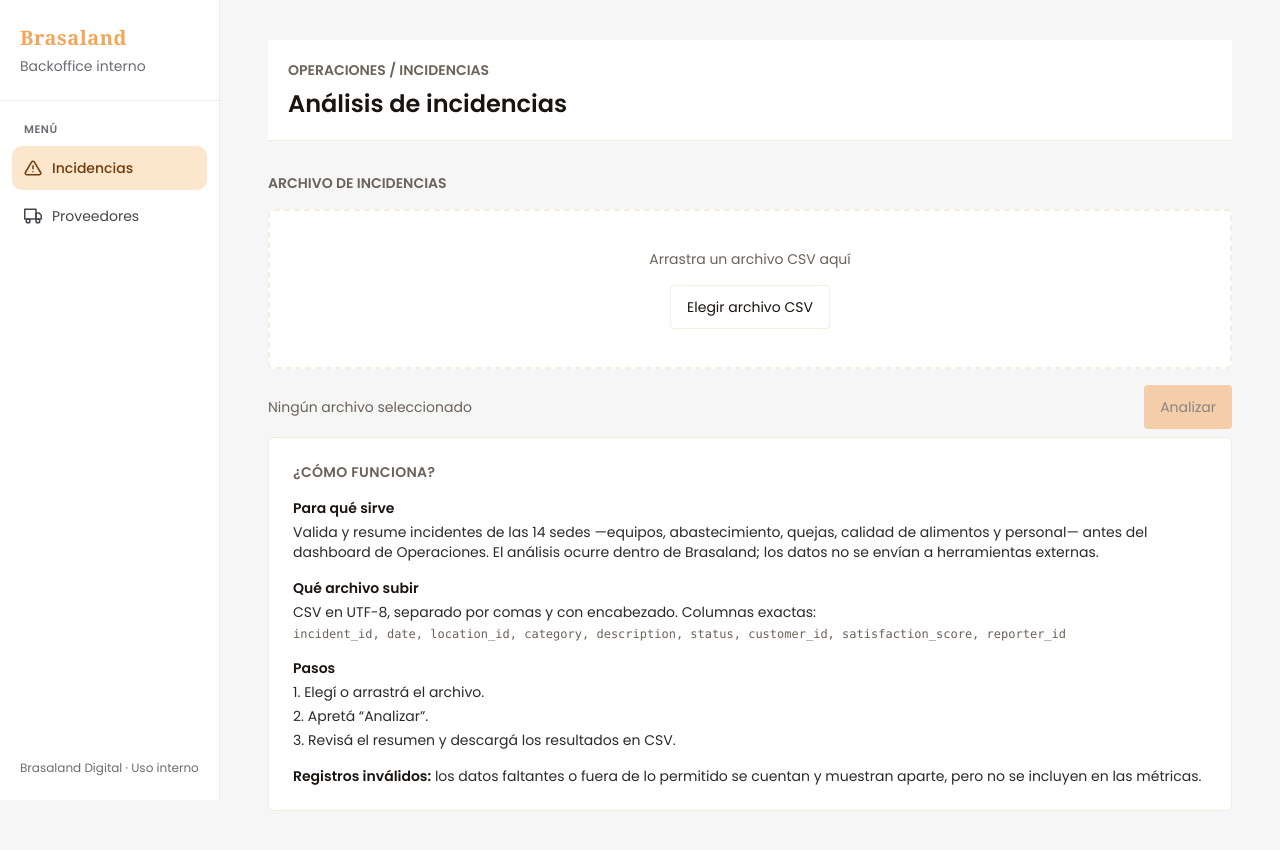
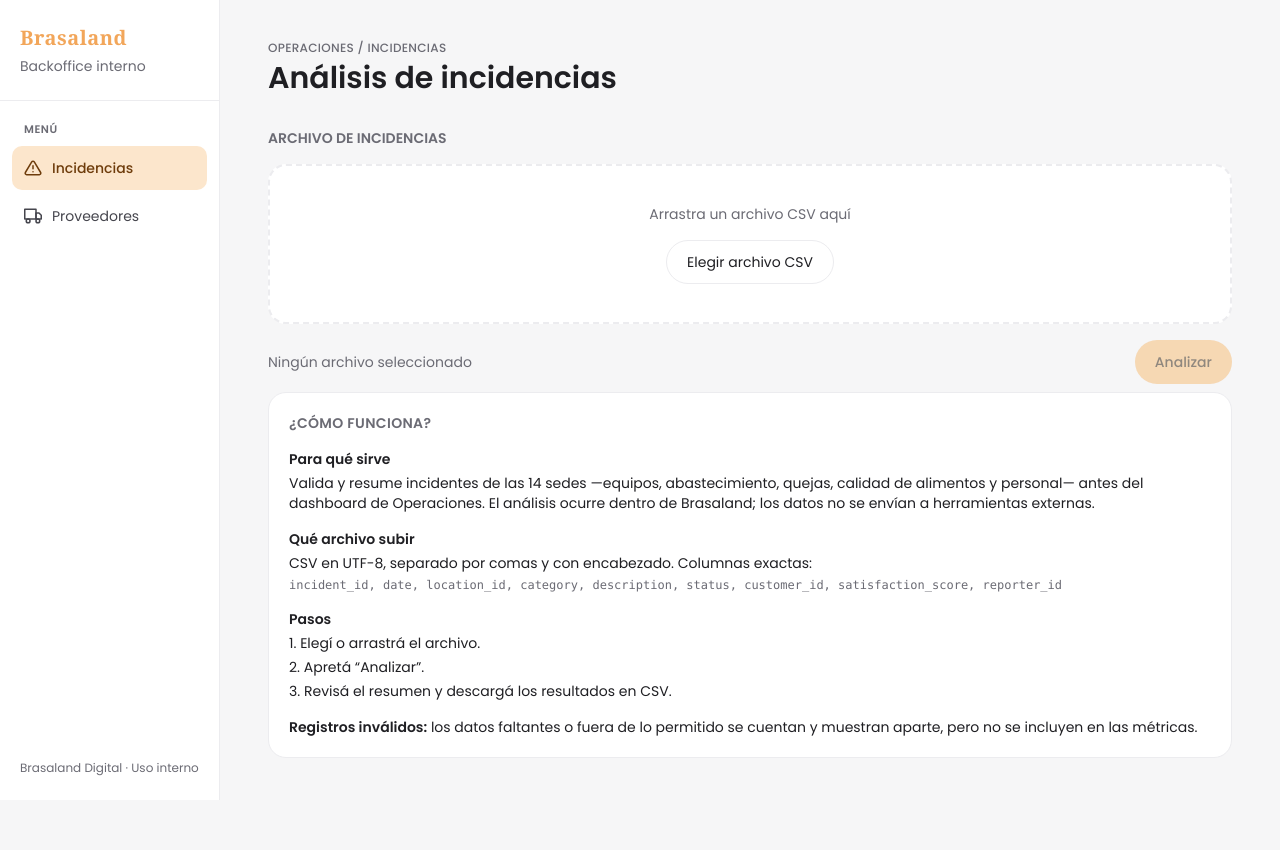
Before and after one commit to 4GeeksAcademy/nadine-kupferschmidt-ai-engineering-company-project-monorepo-hito1, a Next.js app in the folder uis/backoffice/: page /incidencias in a window 1280 px wide. Shown: the top 850 px of the page. Built offline with nearby package versions, Linux system fonts and the light colour scheme.

Commit message:
style: aplica la guía v2 a la página de incidencias

```diff
--- a/uis/backoffice/app/incidencias/page.tsx
+++ b/uis/backoffice/app/incidencias/page.tsx
@@ -11,12 +11,12 @@ const categories: { code: Category; description: string }[] = [
   { code: "STAFF", description: "Incidente relacionado con personal" },
 ];
 const statuses: { code: IncidentStatus; label: string; color: string }[] = [
-  { code: "OPEN", label: "Abierto", color: "border-blue-600 text-blue-700" },
-  { code: "CLOSED", label: "Cerrado", color: "border-green-600 text-green-700" },
-  { code: "DISCARDED", label: "Descartado", color: "border-red-600 text-red-700" },
+  { code: "OPEN", label: "Abierto", color: "border-bo-on-accent-soft text-bo-on-accent-soft" },
+  { code: "CLOSED", label: "Cerrado", color: "border-bo-success text-bo-success" },
+  { code: "DISCARDED", label: "Descartado", color: "border-bo-danger text-bo-danger" },
 ];
 const scores: SatisfactionScore[] = ["1", "2", "3", "4", "5"];
-const buttonClass = "inline-flex min-h-11 items-center justify-center rounded bg-brand-ochre px-4 py-2 text-sm text-brand-darkbrown hover:opacity-90 focus-visible:outline-2 focus-visible:outline-offset-2 focus-visible:outline-brand-darkbrown disabled:cursor-not-allowed disabled:opacity-50";
+const buttonClass = "inline-flex min-h-11 items-center justify-center rounded-full bg-bo-accent px-5 text-sm font-medium text-bo-on-accent hover:opacity-90 focus-visible:outline-2 focus-visible:outline-offset-2 focus-visible:outline-bo-text disabled:cursor-not-allowed disabled:opacity-50";
 
 async function getApiError(response: Response): Promise<string> {
   try {
@@ -39,27 +39,27 @@ export default function IncidentsPage() {
   const metrics = result?.metrics;
   const busy = analyzing || downloading;
   const tutorialCard = (
-    <section aria-labelledby="como-funciona-heading" className="mb-8 rounded-md border border-brand-beige bg-white p-6">
-      <h2 id="como-funciona-heading" className="mb-4 text-sm font-semibold uppercase tracking-wide text-brand-warmgray">¿Cómo funciona?</h2>
-      <div className="space-y-4 text-sm text-brand-charcoal">
+    <section aria-labelledby="como-funciona-heading" className="mb-8 rounded-[18px] border border-bo-border bg-bo-surface p-5">
+      <h2 id="como-funciona-heading" className="mb-4 text-sm font-semibold uppercase tracking-wide text-bo-muted">¿Cómo funciona?</h2>
+      <div className="space-y-4 text-sm text-bo-text">
         <div>
-          <h3 className="font-semibold text-brand-darkbrown">Para qué sirve</h3>
+          <h3 className="font-semibold text-bo-text">Para qué sirve</h3>
           <p className="mt-1">Valida y resume incidentes de las 14 sedes —equipos, abastecimiento, quejas, calidad de alimentos y personal— antes del dashboard de Operaciones. El análisis ocurre dentro de Brasaland; los datos no se envían a herramientas externas.</p>
         </div>
         <div>
-          <h3 className="font-semibold text-brand-darkbrown">Qué archivo subir</h3>
+          <h3 className="font-semibold text-bo-text">Qué archivo subir</h3>
           <p className="mt-1">CSV en UTF-8, separado por comas y con encabezado. Columnas exactas:</p>
-          <p className="mt-1 break-words font-mono text-xs text-brand-warmgray">incident_id, date, location_id, category, description, status, customer_id, satisfaction_score, reporter_id</p>
+          <p className="mt-1 break-words font-mono text-xs text-bo-muted">incident_id, date, location_id, category, description, status, customer_id, satisfaction_score, reporter_id</p>
         </div>
         <div>
-          <h3 className="font-semibold text-brand-darkbrown">Pasos</h3>
+          <h3 className="font-semibold text-bo-text">Pasos</h3>
           <ol className="mt-1 list-inside list-decimal space-y-1">
             <li>Elegí o arrastrá el archivo.</li>
             <li>Apretá “Analizar”.</li>
             <li>Revisá el resumen y descargá los resultados en CSV.</li>
           </ol>
         </div>
-        <p><span className="font-semibold text-brand-darkbrown">Registros inválidos:</span> los datos faltantes o fuera de lo permitido se cuentan y muestran aparte, pero no se incluyen en las métricas.</p>
+        <p><span className="font-semibold text-bo-text">Registros inválidos:</span> los datos faltantes o fuera de lo permitido se cuentan y muestran aparte, pero no se incluyen en las métricas.</p>
       </div>
     </section>
   );
@@ -119,79 +119,79 @@ export default function IncidentsPage() {
 
   return (
     <div>
-      <header className="mb-8 border-b border-brand-beige bg-white px-5 py-5">
-        <p className="mb-2 text-sm font-semibold uppercase text-brand-warmgray">Operaciones / Incidencias</p>
-        <h1 className="text-2xl font-semibold text-brand-darkbrown">Análisis de incidencias</h1>
+      <header className="mb-8">
+        <p className="mb-1 text-xs font-medium uppercase tracking-wide text-bo-muted">Operaciones / Incidencias</p>
+        <h1 className="text-3xl font-semibold text-bo-text">Análisis de incidencias</h1>
       </header>
       <section aria-labelledby="archivo-heading" aria-busy={analyzing}>
-        <h2 id="archivo-heading" className="mb-4 text-sm font-semibold uppercase text-brand-warmgray">Archivo de incidencias</h2>
+        <h2 id="archivo-heading" className="mb-4 text-sm font-semibold uppercase text-bo-muted">Archivo de incidencias</h2>
         <div
           onDragOver={(event) => { event.preventDefault(); if (!busy) setDragging(true); }}
           onDragLeave={() => setDragging(false)}
           onDrop={(event) => { event.preventDefault(); setDragging(false); if (event.dataTransfer.files.length > 1) { if (!busy) setError("Selecciona un solo archivo CSV."); return; } chooseFile(event.dataTransfer.files[0]); }}
-          className={`flex min-h-40 flex-col items-center justify-center gap-4 rounded-md border-2 border-dashed p-6 text-center ${dragging ? "border-brand-ochre bg-brand-ivory" : "border-brand-beige bg-white"}`}
+          className={`flex min-h-40 flex-col items-center justify-center gap-4 rounded-[18px] border-2 border-dashed p-6 text-center ${dragging ? "border-bo-border bg-bo-page" : "border-bo-border bg-bo-surface"}`}
         >
-          <p className="text-sm text-brand-warmgray">Arrastra un archivo CSV aquí</p>
+          <p className="text-sm text-bo-muted">Arrastra un archivo CSV aquí</p>
           <input ref={inputRef} id="csv-file" type="file" accept=".csv" className="sr-only" tabIndex={-1} disabled={busy} onChange={(event) => { chooseFile(event.target.files?.[0]); event.target.value = ""; }} aria-label="Archivo CSV de incidencias" />
-          <button type="button" disabled={busy} onClick={() => inputRef.current?.click()} className="min-h-11 rounded border border-brand-beige bg-white px-4 py-2 text-sm text-brand-darkbrown hover:border-brand-ochre focus-visible:outline-2 focus-visible:outline-offset-2 focus-visible:outline-brand-darkbrown disabled:cursor-not-allowed disabled:opacity-50">Elegir archivo CSV</button>
+          <button type="button" disabled={busy} onClick={() => inputRef.current?.click()} className="min-h-11 rounded-full border border-bo-border bg-bo-surface px-5 text-sm text-bo-text hover:bg-bo-page focus-visible:outline-2 focus-visible:outline-offset-2 focus-visible:outline-bo-text disabled:cursor-not-allowed disabled:opacity-50">Elegir archivo CSV</button>
         </div>
         <div className="mt-4 flex flex-wrap items-center justify-between gap-4">
-          <p className="min-w-0 flex-1 break-all text-sm text-brand-warmgray" aria-live="polite">{file ? file.name : "Ningún archivo seleccionado"}</p>
+          <p className="min-w-0 flex-1 break-all text-sm text-bo-muted" aria-live="polite">{file ? file.name : "Ningún archivo seleccionado"}</p>
           <button type="button" onClick={analyze} disabled={!file || busy} className={buttonClass}>{analyzing ? "Analizando..." : "Analizar"}</button>
         </div>
-        <p role="status" className={`mt-2 text-sm ${result ? "text-green-700" : "text-brand-warmgray"}`}>{analyzing ? "Análisis en curso." : result ? "Análisis completado." : ""}</p>
+        <p role="status" className={`mt-2 text-sm ${result ? "text-bo-success" : "text-bo-muted"}`}>{analyzing ? "Análisis en curso." : result ? "Análisis completado." : ""}</p>
       </section>
       {!result && tutorialCard}
-      {error && <div role="alert" className="mt-5 rounded-md border border-brand-beige border-l-4 border-l-red-600 bg-white px-5 py-4 text-sm text-red-600">{error}</div>}
+      {error && <div role="alert" className="mt-5 rounded-[18px] border border-bo-border border-l-4 border-l-bo-danger bg-bo-surface px-5 py-4 text-sm text-bo-danger">{error}</div>}
       {result && metrics && (
         <div className="mt-10 space-y-9">
           <section aria-labelledby="resumen-heading">
             <div className="mb-4 flex flex-wrap items-center justify-between gap-4">
-              <h2 id="resumen-heading" className="text-sm font-semibold uppercase text-brand-warmgray">Resumen del análisis</h2>
+              <h2 id="resumen-heading" className="text-sm font-semibold uppercase text-bo-muted">Resumen del análisis</h2>
               <button type="button" onClick={download} disabled={busy} className={buttonClass}>{downloading ? "Descargando..." : "Descargar resultados (CSV)"}</button>
             </div>
             <dl className="grid grid-cols-1 gap-4 sm:grid-cols-3">
               {([{ label: "Total de registros", value: metrics.total }, { label: "Registros válidos", value: metrics.valid }, { label: "Registros inválidos", value: metrics.invalid }]).map(({ label, value }) => (
-                <div key={label} className="rounded-md border border-brand-beige bg-white p-6"><dt className="text-sm text-brand-warmgray">{label}</dt><dd className="mt-2 text-3xl font-semibold text-brand-darkbrown tabular-nums">{value}</dd></div>
+                <div key={label} className="rounded-[18px] border border-bo-border bg-bo-surface p-5"><dt className="text-[13px] text-bo-muted">{label}</dt><dd className="mt-2 text-3xl font-semibold text-bo-text tabular-nums">{value}</dd></div>
               ))}
             </dl>
           </section>
           {metrics.invalid > 0 && (
-            <section aria-labelledby="invalidos-heading" className="border border-brand-beige border-l-4 border-l-brand-ochre bg-white px-5 py-5">
-              <h2 id="invalidos-heading" className="font-semibold text-brand-darkbrown">{metrics.invalid} {metrics.invalid === 1 ? "registro requiere revisión" : "registros requieren revisión"}</h2>
-              <ul className="mt-3 space-y-2 text-sm text-brand-charcoal">
+            <section aria-labelledby="invalidos-heading" className="rounded-[18px] border border-bo-border border-l-4 border-l-bo-accent bg-bo-surface px-5 py-5">
+              <h2 id="invalidos-heading" className="font-semibold text-bo-text">{metrics.invalid} {metrics.invalid === 1 ? "registro requiere revisión" : "registros requieren revisión"}</h2>
+              <ul className="mt-3 space-y-2 text-sm text-bo-text">
                 {result.invalid_rules.filter(({ code }) => metrics.invalid_counts[code] > 0).map(({ code, label }) => <li key={code} className="flex justify-between gap-5"><span>{label}</span><strong className="tabular-nums">{metrics.invalid_counts[code]}</strong></li>)}
               </ul>
             </section>
           )}
-          <section aria-labelledby="categorias-heading" className="border-y border-brand-beige bg-white py-5">
-            <h2 id="categorias-heading" className="mb-1 px-3 text-sm font-semibold uppercase text-brand-warmgray">Desglose por categoría</h2>
-            <p className="mb-4 px-3 text-sm text-brand-warmgray">Registros válidos</p>
+          <section aria-labelledby="categorias-heading" className="overflow-hidden rounded-[18px] border border-bo-border bg-bo-surface py-5">
+            <h2 id="categorias-heading" className="mb-1 px-3 text-sm font-semibold uppercase text-bo-muted">Desglose por categoría</h2>
+            <p className="mb-4 px-3 text-sm text-bo-muted">Registros válidos</p>
             <div className="overflow-x-auto">
               <table className="w-full text-left text-sm">
-                <thead className="border-y border-brand-beige bg-gray-200 text-brand-charcoal"><tr><th scope="col" className="px-3 py-3 font-medium">Código</th><th scope="col" className="px-3 py-3 font-medium">Descripción</th><th scope="col" className="px-3 py-3 text-right font-medium">Cantidad</th><th scope="col" className="px-3 py-3 text-right font-medium">Porcentaje</th></tr></thead>
-                <tbody className="divide-y divide-brand-beige">{categories.map(({ code, description }) => <tr key={code} className="hover:bg-brand-ivory"><th scope="row" className="px-3 py-4 text-xs font-medium">{code}</th><td className="min-w-52 px-3 py-4">{description}</td><td className="px-3 py-4 text-right tabular-nums">{metrics.category_counts[code]}</td><td className="px-3 py-4 text-right tabular-nums">{metrics.category_percentages[code].toFixed(1)} %</td></tr>)}</tbody>
+                <thead className="bg-bo-page text-xs text-bo-muted"><tr><th scope="col" className="px-3 py-3 font-medium">Código</th><th scope="col" className="px-3 py-3 font-medium">Descripción</th><th scope="col" className="px-3 py-3 text-right font-medium">Cantidad</th><th scope="col" className="px-3 py-3 text-right font-medium">Porcentaje</th></tr></thead>
+                <tbody>{categories.map(({ code, description }) => <tr key={code} className="border-t border-bo-divider bg-bo-surface even:bg-bo-stripe"><th scope="row" className="px-3 py-4 text-xs font-medium">{code}</th><td className="min-w-52 px-3 py-4">{description}</td><td className="px-3 py-4 text-right tabular-nums">{metrics.category_counts[code]}</td><td className="px-3 py-4 text-right tabular-nums">{metrics.category_percentages[code].toFixed(1)} %</td></tr>)}</tbody>
               </table>
             </div>
           </section>
-          <section aria-labelledby="estados-heading" className="border-y border-brand-beige bg-white py-5">
-            <h2 id="estados-heading" className="mb-1 px-3 text-sm font-semibold uppercase text-brand-warmgray">Desglose por estado</h2>
-            <p className="mb-4 px-3 text-sm text-brand-warmgray">Registros válidos</p>
+          <section aria-labelledby="estados-heading" className="overflow-hidden rounded-[18px] border border-bo-border bg-bo-surface py-5">
+            <h2 id="estados-heading" className="mb-1 px-3 text-sm font-semibold uppercase text-bo-muted">Desglose por estado</h2>
+            <p className="mb-4 px-3 text-sm text-bo-muted">Registros válidos</p>
             <div className="overflow-x-auto">
               <table className="w-full text-left text-sm">
-                <thead className="border-y border-brand-beige bg-gray-200 text-brand-charcoal"><tr><th scope="col" className="px-3 py-3 font-medium">Código</th><th scope="col" className="px-3 py-3 font-medium">Estado</th><th scope="col" className="px-3 py-3 text-right font-medium">Cantidad</th><th scope="col" className="px-3 py-3 text-right font-medium">Porcentaje</th></tr></thead>
-                <tbody className="divide-y divide-brand-beige">{statuses.map(({ code, label, color }) => <tr key={code} className="hover:bg-brand-ivory"><th scope="row" className="px-3 py-4 text-xs font-medium">{code}</th><td className="px-3 py-4"><span className={`inline-block rounded-full border px-2 py-0 text-xs font-medium ${color}`}>{label}</span></td><td className="px-3 py-4 text-right tabular-nums">{metrics.status_counts[code]}</td><td className="px-3 py-4 text-right tabular-nums">{metrics.status_percentages[code].toFixed(1)} %</td></tr>)}</tbody>
+                <thead className="bg-bo-page text-xs text-bo-muted"><tr><th scope="col" className="px-3 py-3 font-medium">Código</th><th scope="col" className="px-3 py-3 font-medium">Estado</th><th scope="col" className="px-3 py-3 text-right font-medium">Cantidad</th><th scope="col" className="px-3 py-3 text-right font-medium">Porcentaje</th></tr></thead>
+                <tbody>{statuses.map(({ code, label, color }) => <tr key={code} className="border-t border-bo-divider bg-bo-surface even:bg-bo-stripe"><th scope="row" className="px-3 py-4 text-xs font-medium">{code}</th><td className="px-3 py-4"><span className={`inline-block rounded-full border px-2 py-0 text-xs font-medium ${color}`}>{label}</span></td><td className="px-3 py-4 text-right tabular-nums">{metrics.status_counts[code]}</td><td className="px-3 py-4 text-right tabular-nums">{metrics.status_percentages[code].toFixed(1)} %</td></tr>)}</tbody>
               </table>
             </div>
           </section>
-          <section aria-labelledby="satisfaccion-heading" className="border-y border-brand-beige bg-white px-3 py-6">
-            <h2 id="satisfaccion-heading" className="text-sm font-semibold uppercase text-brand-warmgray">Índice de satisfacción</h2>
+          <section aria-labelledby="satisfaccion-heading" className="rounded-[18px] border border-bo-border bg-bo-surface px-5 py-6">
+            <h2 id="satisfaccion-heading" className="text-sm font-semibold uppercase text-bo-muted">Índice de satisfacción</h2>
             <div className="mt-5 flex flex-wrap items-end gap-x-10 gap-y-3">
-              <p className="text-3xl font-semibold text-brand-darkbrown tabular-nums">{metrics.average_score.toFixed(2)} <span className="text-base font-normal text-brand-warmgray">/ 5</span></p>
-              <p className="text-sm text-brand-warmgray">{metrics.scored_cases} de {metrics.closed_cases} casos cerrados (CLOSED) con puntaje</p>
+              <p className="text-3xl font-semibold text-bo-text tabular-nums">{metrics.average_score.toFixed(2)} <span className="text-base font-normal text-bo-muted">/ 5</span></p>
+              <p className="text-sm text-bo-muted">{metrics.scored_cases} de {metrics.closed_cases} casos cerrados (CLOSED) con puntaje</p>
             </div>
-            {metrics.scored_cases === 0 && <p className="mt-3 text-sm text-brand-warmgray">Sin puntajes de satisfacción registrados.</p>}
-            <dl className="mt-6 grid grid-cols-2 gap-3 sm:grid-cols-5">{scores.map((score) => <div key={score} className="border-t-2 border-brand-ochre py-3"><dt className="text-sm text-brand-warmgray">Puntaje {score}</dt><dd className="mt-2 text-xl font-semibold tabular-nums">{metrics.score_counts[score]}</dd></div>)}</dl>
+            {metrics.scored_cases === 0 && <p className="mt-3 text-sm text-bo-muted">Sin puntajes de satisfacción registrados.</p>}
+            <dl className="mt-6 grid grid-cols-2 gap-3 sm:grid-cols-5">{scores.map((score) => <div key={score} className="border-t-2 border-bo-accent py-3"><dt className="text-sm text-bo-muted">Puntaje {score}</dt><dd className="mt-2 text-xl font-semibold tabular-nums">{metrics.score_counts[score]}</dd></div>)}</dl>
           </section>
         </div>
       )}
```
